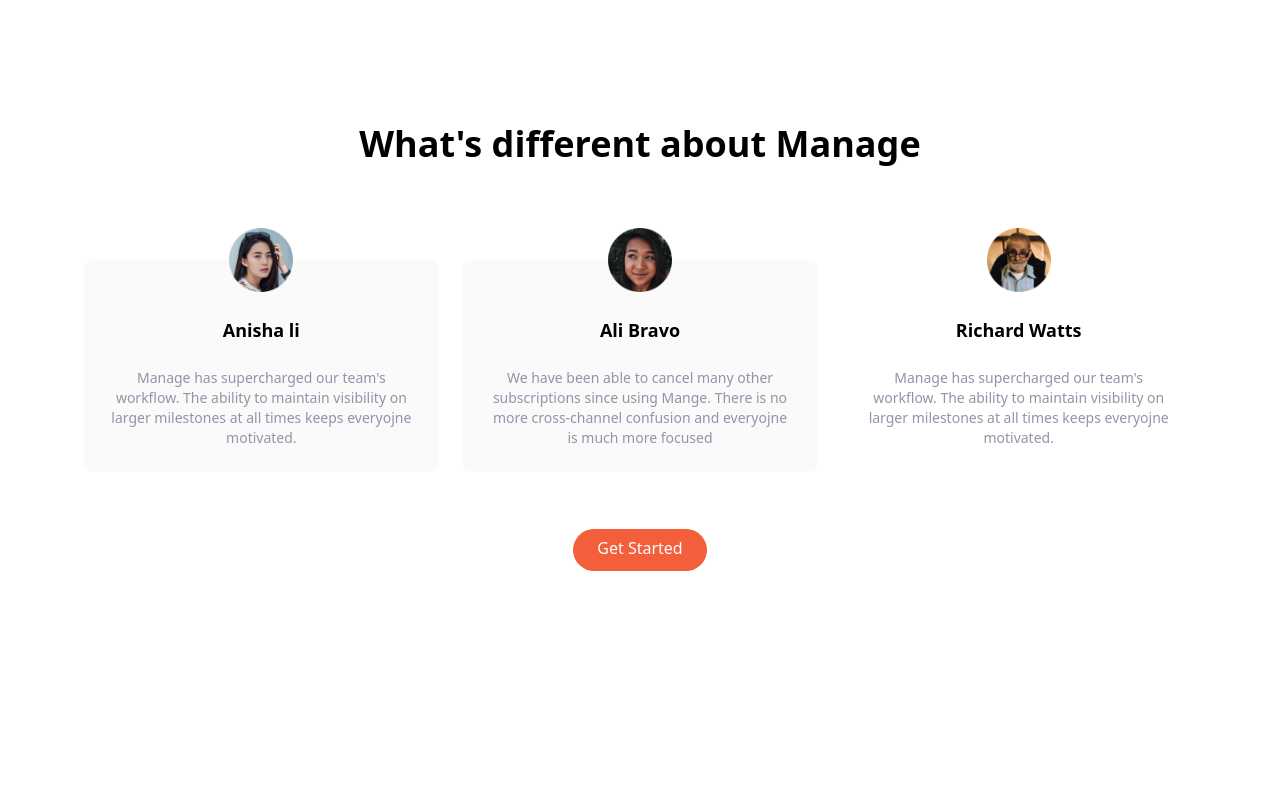
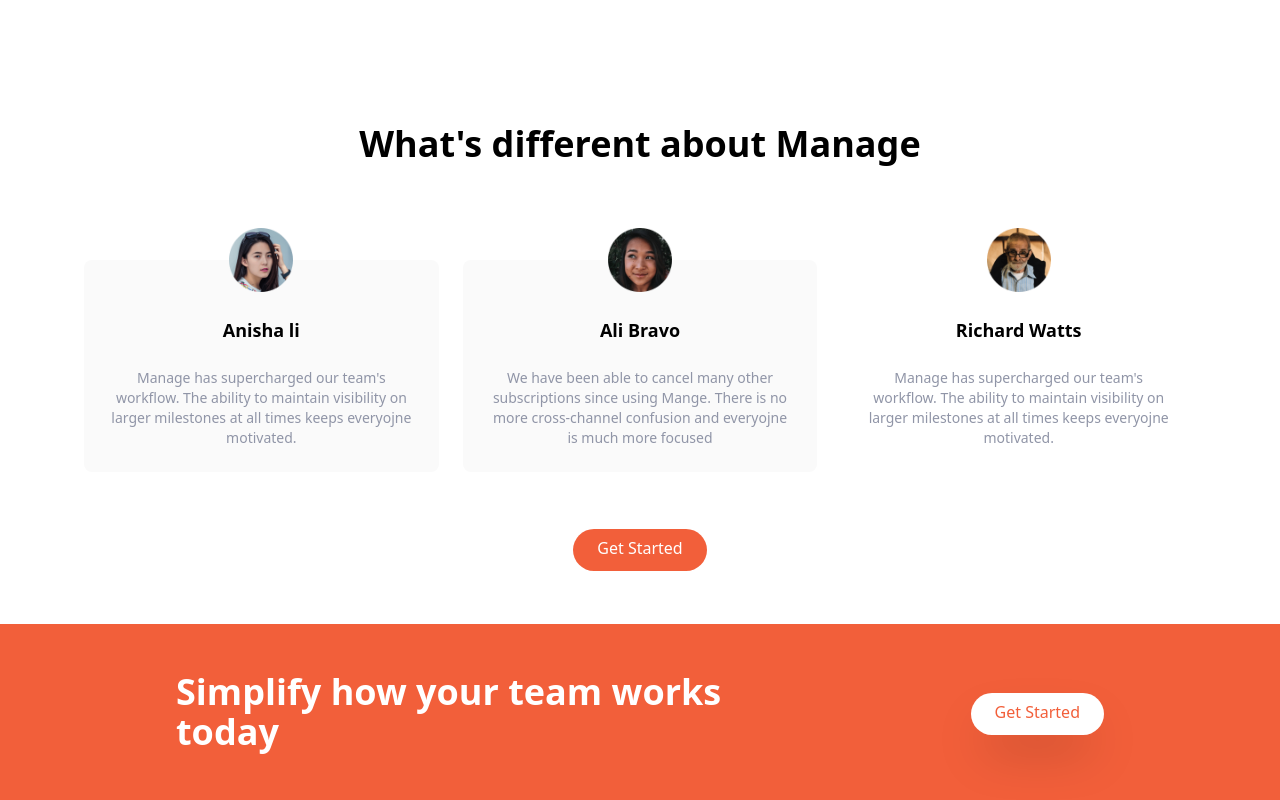
Before and after one commit to Complexlity/Manage-Landing-Page, a website: page index.html in a window 1280 px wide. Shown: the part 1144-1944 px from the top of the page. Before the commit the page ends 1768 px from the top, so only its background shows below. Drawn offline with Linux system fonts and the light colour scheme.

Commit message:
Add call to action section

```diff
--- a/index.html
+++ b/index.html
@@ -253,6 +253,26 @@
     </div>
   </section>
 
+<!-- Call To Action Section -->
+<section id="cta" class="bg-brightRed">
+    <!-- Flex container -->
+    <div
+      class="container flex flex-col items-center justify-between px-6 py-24 mx-auto space-y-12 md:py-12 md:flex-row md:space-y-0"
+    >
+      <h2
+        class="text-5xl font-bold leading-tight text-center text-white md:text-4xl md:max-w-xl md:text-left"
+      >
+        Simplify how your team works today
+      </h2>
+      <!-- Button -->
+      <div>
+        <a
+          href=""
+          class="pb-3 px-6 pt-2 text-brightRed bg-white rounded-full shadow-2xl baseline hover:bg-gray-900"
+          >Get Started</a>
+      </div>
+    </div>
+  </section>
 
 
 </body>
--- a/tailwind.config.js
+++ b/tailwind.config.js
@@ -4,7 +4,7 @@ module.exports = {
   theme: {
     screens: {
       sm: '480px',
-      md: '768px',
+      md: '770px',
       mg: '976px',
       xl: '1440px'
     },
```
Also changed, not shown: css/styles.css.
